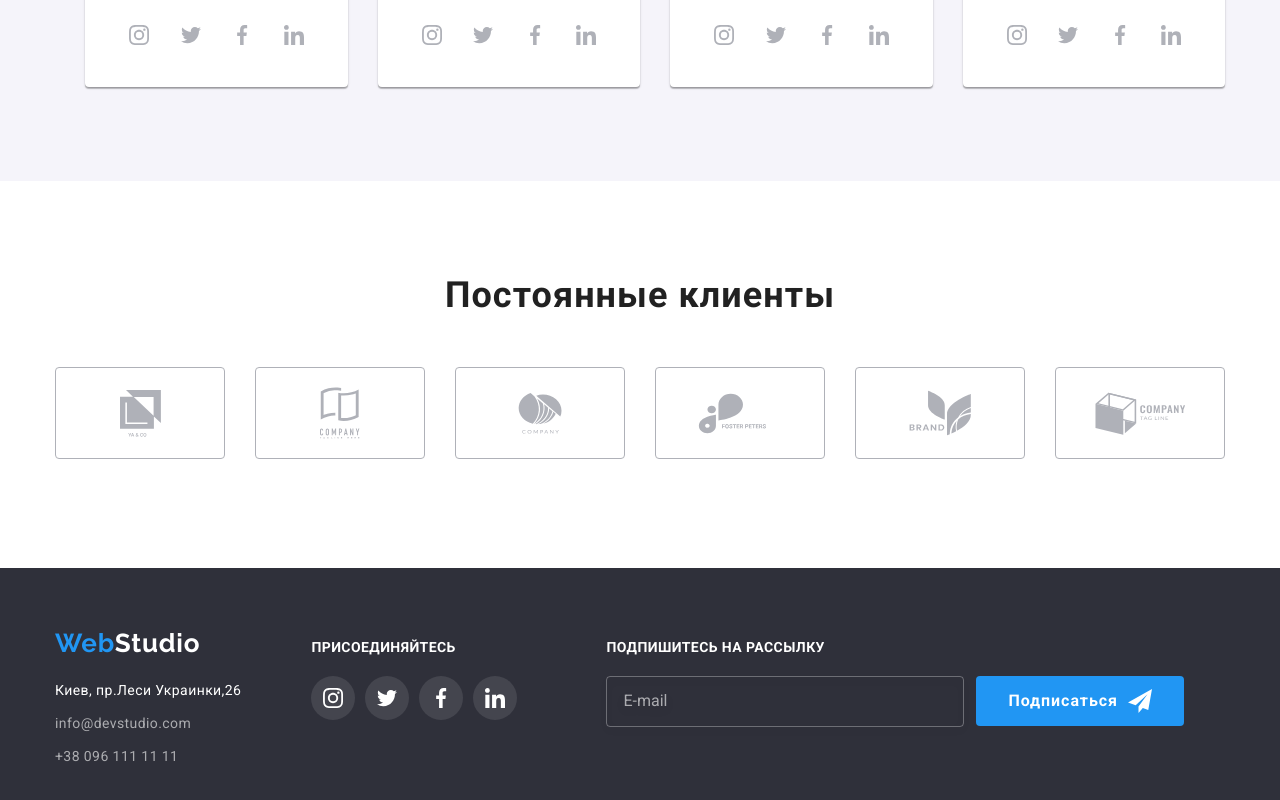
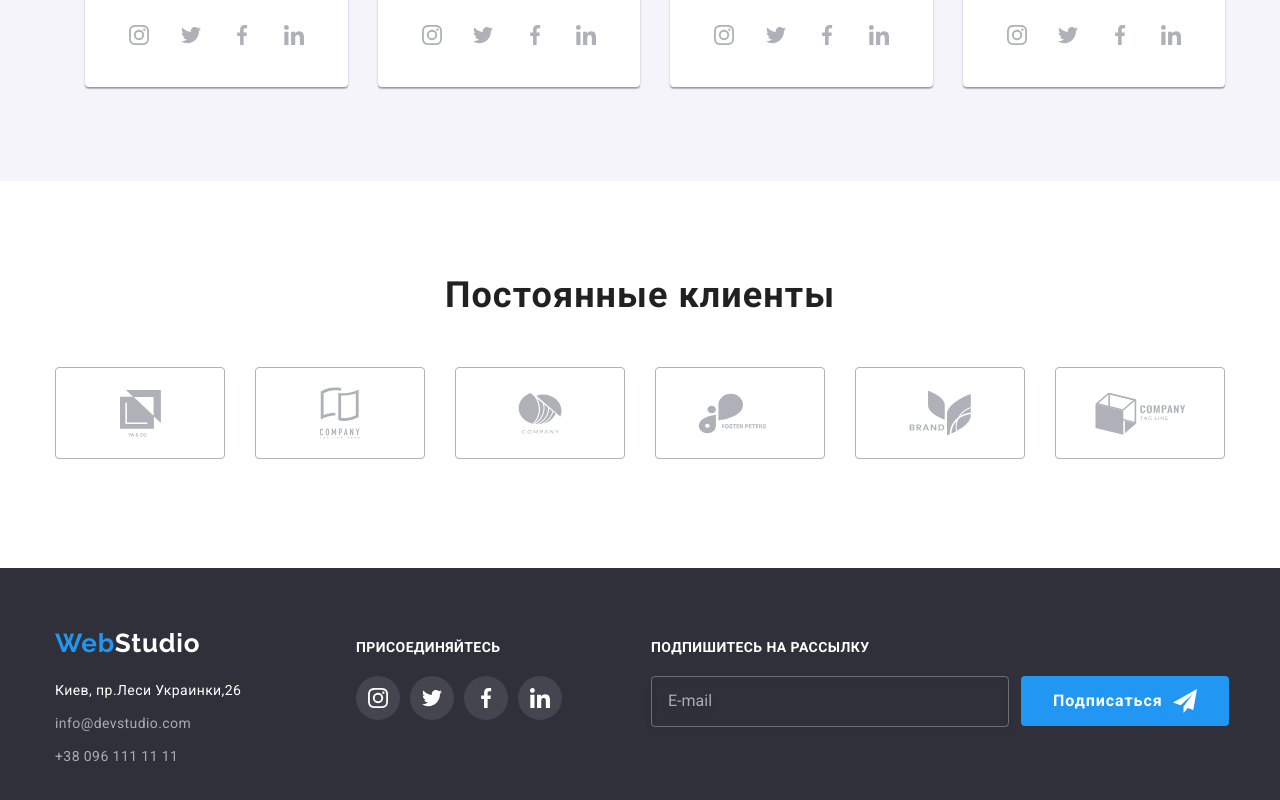
Before and after one commit to Kruchyna/goit-markup-hw-06, a plain HTML site: page index.html in a window 1280 px wide. Shown: the part 2213-3013 px from the top of the page. Drawn offline with nearby package versions, Linux system fonts and the light colour scheme.

Commit message:
добавляет файлы в проект

```diff
--- a/css/styles.css
+++ b/css/styles.css
@@ -737,7 +737,7 @@ padding-bottom: 26px;
 
 /* ===== FOOTER====== */
 
-.address {
+.adress {
     font-style: normal;
     display: block;
     color: var(--primary-white-color);
@@ -746,6 +746,8 @@ padding-bottom: 26px;
     width: 231px;
 
 }
+
+
 
 .footer{
     display: flex;
@@ -758,7 +760,7 @@ padding-bottom: 26px;
 .footer-container{
     display: flex;
     align-items: baseline;
-    width: 1170px;
+    justify-content: space-between;
 
 }
 .footer-list:last-child{
```
